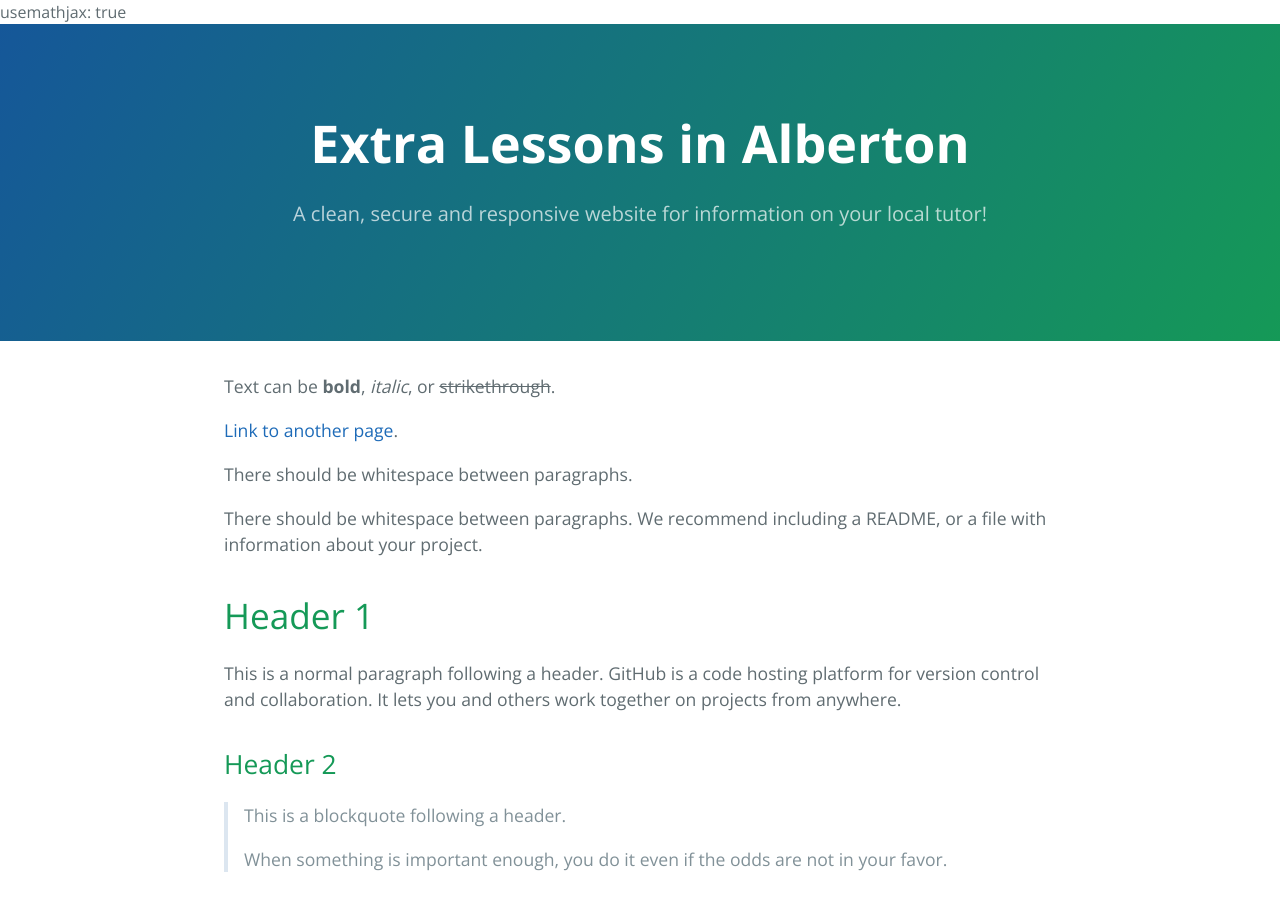
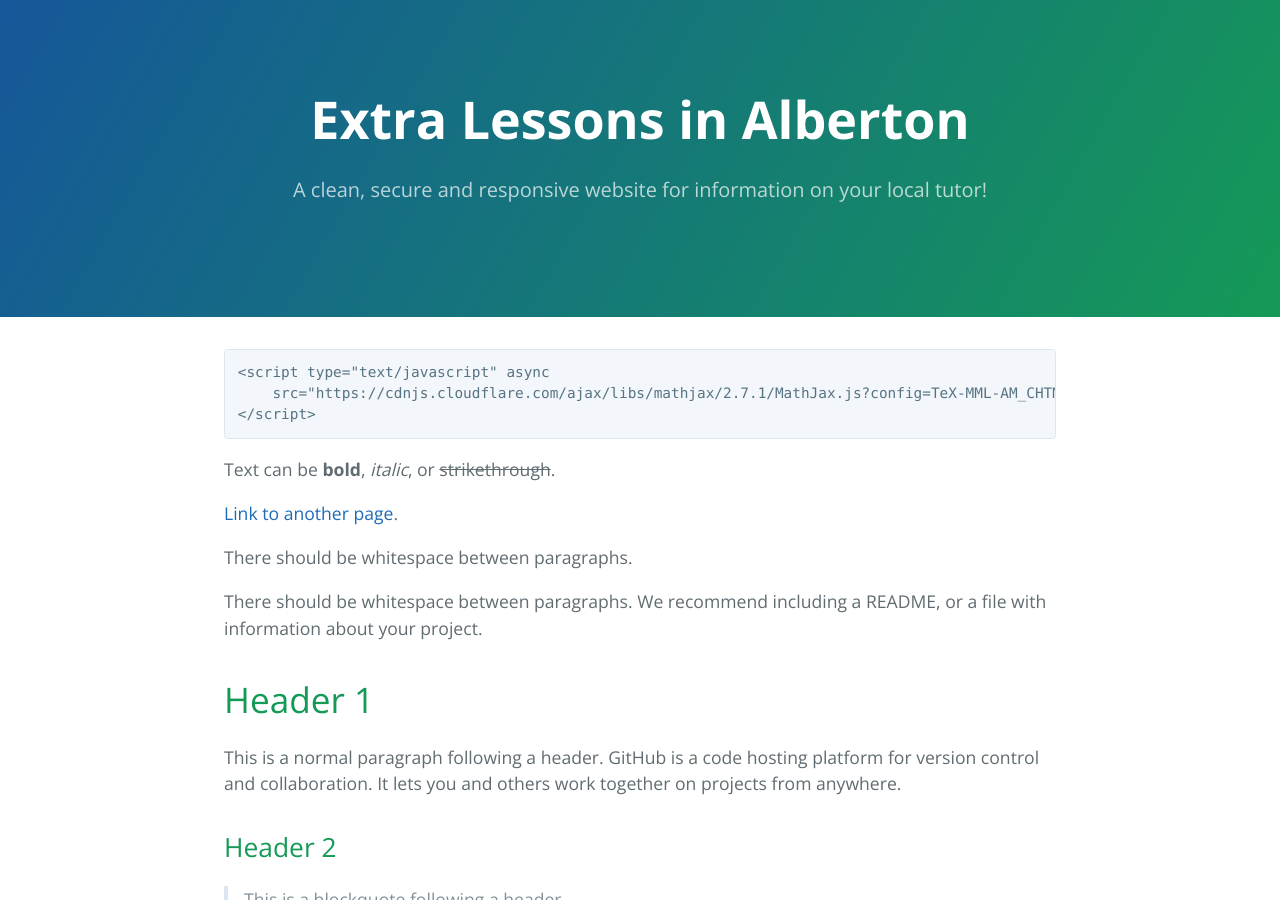
Before and after one commit to HelloBeastie/HelloBeastie.github.io, a Jekyll site: the page built from index.md, in a window 1280 px wide and 900 px high. Built offline with Jekyll 4.4.1, drawn with Linux system fonts in a browser that asks for light colours; some of the changed text lies outside the part shown.

Commit message:
Loaded mathjax slightly differently also changed mathjax delimeters

```diff
--- a/_layouts/default.html
+++ b/_layouts/default.html
@@ -13,7 +13,6 @@
         src="https://cdnjs.cloudflare.com/ajax/libs/mathjax/2.7.1/MathJax.js?config=TeX-MML-AM_CHTML">
     </script>
     {% endif %}
-    usemathjax: true
   </head>
   <body>
     <section class="page-header">
--- a/index.md
+++ b/index.md
@@ -1,6 +1,10 @@
 ---
 layout: default
 ---
+
+    <script type="text/javascript" async
+        src="https://cdnjs.cloudflare.com/ajax/libs/mathjax/2.7.1/MathJax.js?config=TeX-MML-AM_CHTML">
+    </script>
 
 Text can be **bold**, _italic_, or ~~strikethrough~~.
 
@@ -115,6 +119,10 @@ x = \frac{-b \pm \sqrt{b^2 - 4ac}{2a}
 $\frac{a}{b}$
 $$\frac{a}{b}$$
 
+\\[ x = {-b \pm \sqrt{b^2-4ac} \over 2a} \\]
+
+\\( ax^2 + \sqrt{bx} + c = 0 \\)
+
 ### Definition lists can be used with HTML syntax.
 
 <dl>
```
Also changed, not shown: _includes/EskomLogo.svg (deleted).
